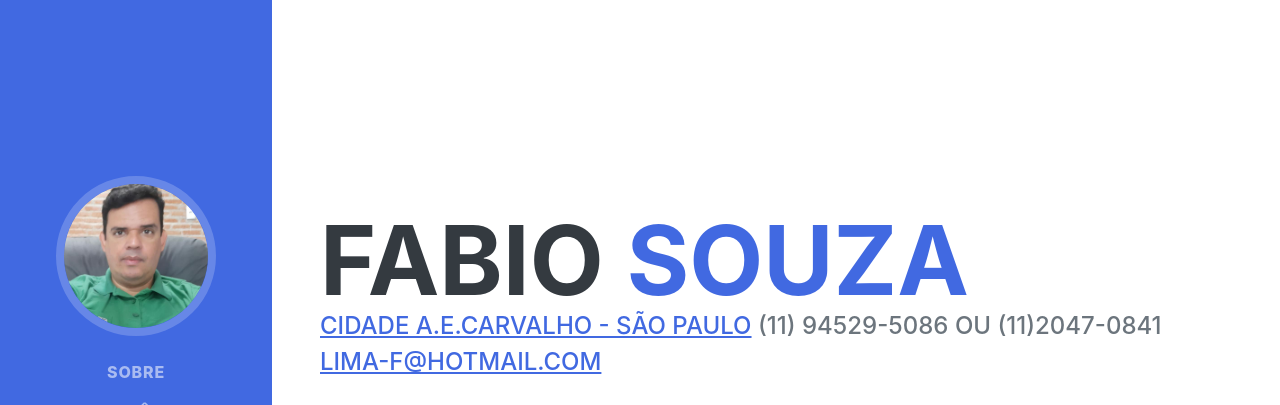
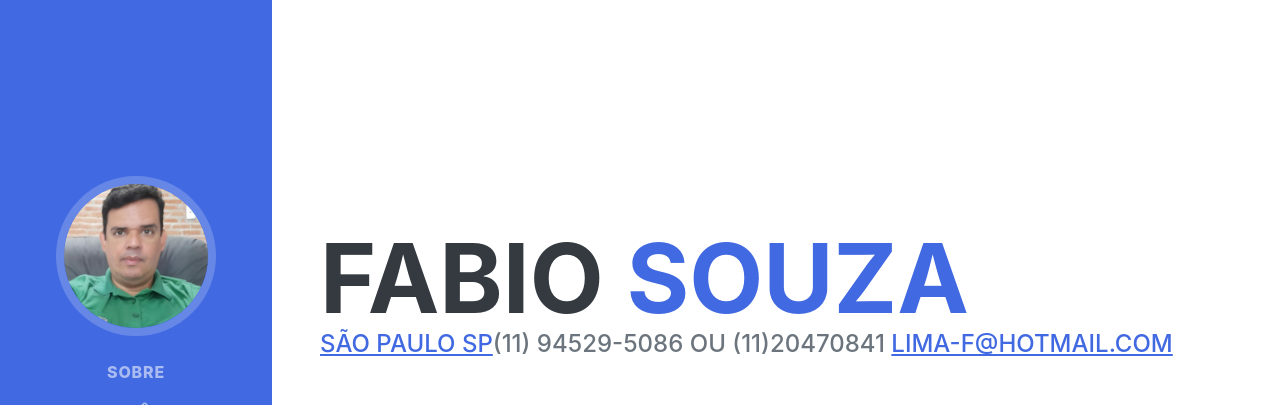
Before and after one commit to fabio-de-souza-lima/profissional, a plain HTML site: page index.html in a window 1280 px wide. Shown: the top 405 px of the page. Drawn offline with nearby package versions, Linux system fonts and the light colour scheme; a web font is replaced by a local one.

Commit message:
atualizado cidade

```diff
--- a/index.html
+++ b/index.html
@@ -81,8 +81,8 @@
                         Fabio
                         <span class="text-primary">Souza</span>
                     </h1>
-                    <div class="subheading mb-5"> <a href="https://www.google.com/maps/search/?api=1&query= Cidade A. E. Carvalho - SÃO PAULO / SP">
-                        Cidade A.E.Carvalho - SÃO PAULO</a> (11) 94529-5086 ou (11)2047-0841
+                    <div class="subheading mb-5"> <a href="https://www.google.com/maps/search/?api=1&query= Cidade A.E.Carvalho - SÃO PAULO / SP">
+                        SÃO PAULO SP</a>(11) 94529-5086 OU (11)20470841
                         <a href="mailto:lima-f@hotmail.com">lima-f@hotmail.com</a>
                     </div>
                     <p class="lead mb-5"> Criação de site simples utilizando HTML, CSS e Java Script.
```
